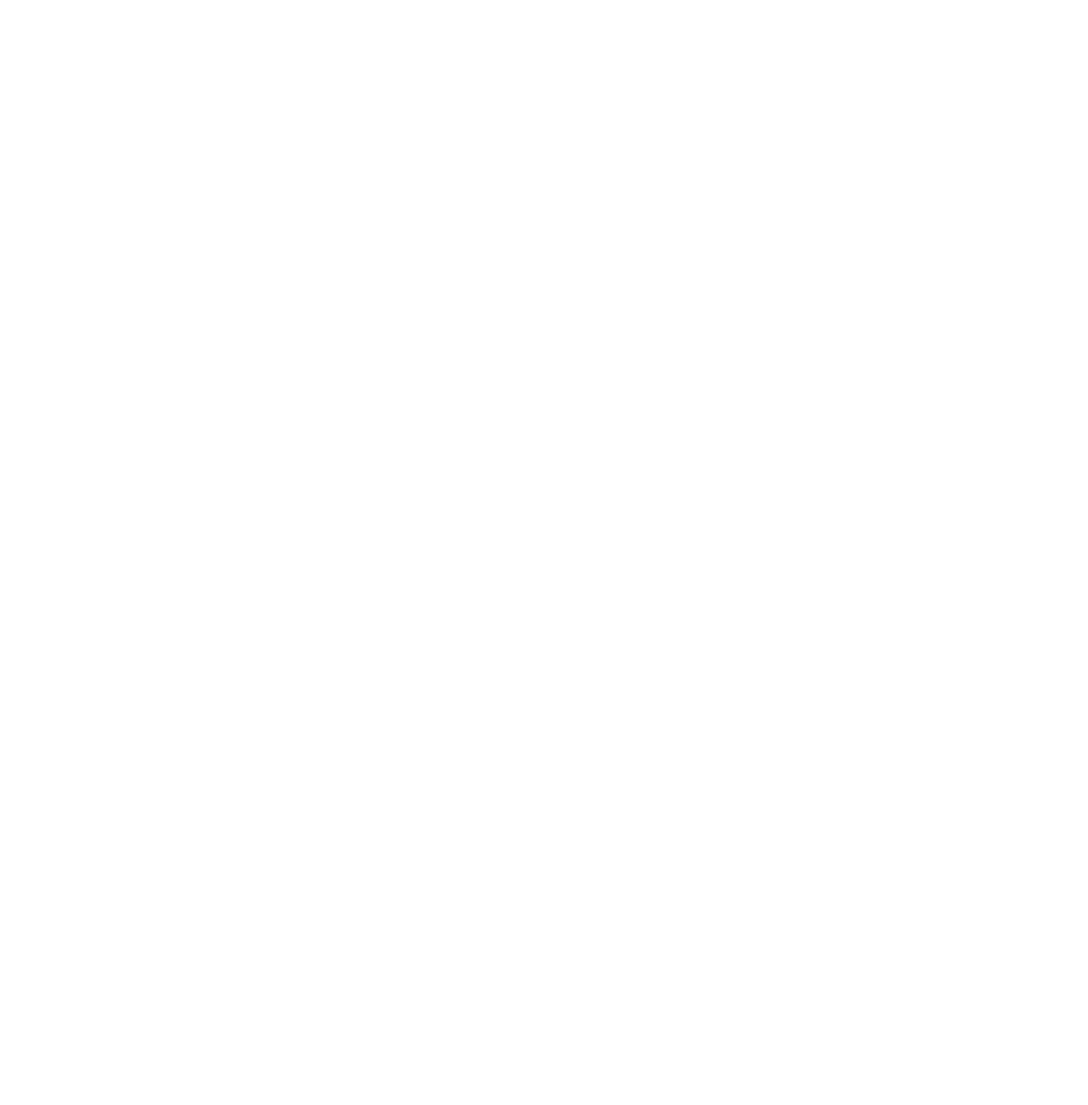
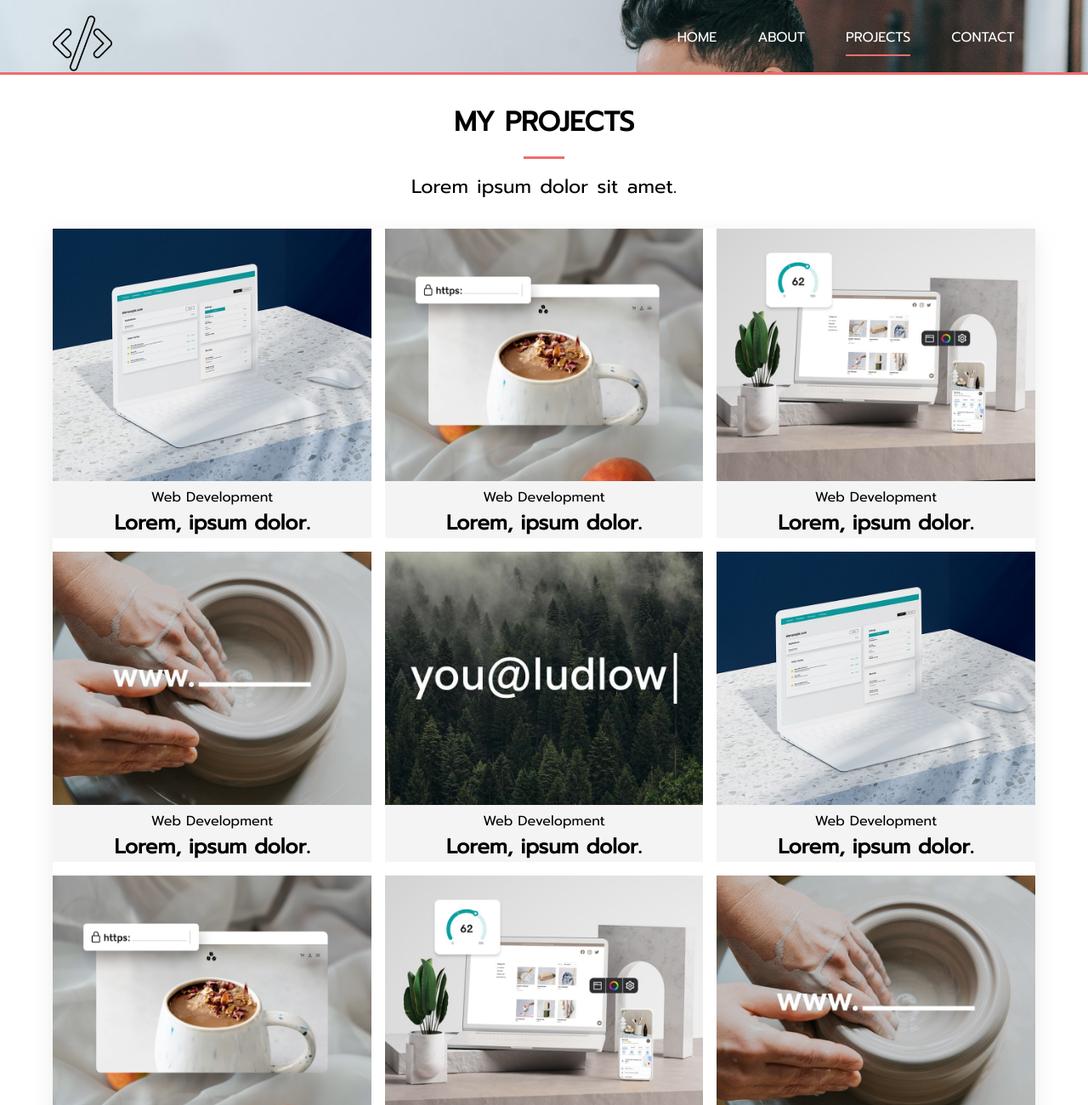
Before and after one commit to kdrzclk/Freelancer--sass-project, a plain HTML site: page projects.html in a window 1280 px wide. Shown: the top 1300 px of the page at 85% size. Before the commit the page ends 800 px from the top, so only its background shows below. Drawn offline with nearby package versions, Linux system fonts and the light colour scheme; a web font is replaced by a local one.

Commit message:
projects kısmı tamamlandı

```diff
--- a/_header.scss
+++ b/_header.scss
@@ -14,6 +14,14 @@
 
   &__items {
     display: flex;
+
+    .active {
+      border-bottom: 2px solid $primary-color;
+
+      &:hover {
+        border-bottom: 2px solid $primary-color;
+      }
+    }
 
     li {
       padding: 1rem 1.5rem;
--- a/_projects.scss
+++ b/_projects.scss
@@ -0,0 +1,30 @@
+.items {
+  display: grid;
+  grid-template-columns: repeat(3, 1fr);
+  gap: 1rem;
+  box-shadow: rgba(149, 154, 145, 0.2) 0px 8px 24px;
+
+  .item {
+    background-color: $light-color;
+    position: relative;
+    overflow: hidden;
+
+    &::after {
+      content: "";
+      position: absolute;
+      display: block;
+      background-color: $primary-color;
+      opacity: 0.8;
+      top: 0;
+      left: 0;
+      width: 100%;
+      height: 100%;
+      transform: translateX(-120%) translateY(-120%) rotate(45deg);
+      transition: transform 3s cubic-bezier(0.175, 0.885, 0.32, 1.275);
+    }
+
+    &:hover::after {
+      transform: scale(2) translateX(-20%) translateY(-20%) rotate(45deg);
+    }
+  }
+}
--- a/projects.html
+++ b/projects.html
@@ -0,0 +1,187 @@
+<!DOCTYPE html>
+<html lang="tr">
+  <head>
+    <meta charset="UTF-8" />
+    <meta http-equiv="X-UA-Compatible" content="IE=edge" />
+    <meta name="viewport" content="width=device-width, initial-scale=1.0" />
+    <link
+      href="https://fonts.googleapis.com/css2?family=Bowlby+One+SC&family=Indie+Flower&family=Lato:wght@300&family=Prompt&family=Rubik+Beastly&display=swap"
+      rel="stylesheet"
+    />
+    <link
+      rel="stylesheet"
+      href="https://cdnjs.cloudflare.com/ajax/libs/font-awesome/6.0.0/css/all.min.css"
+      integrity="sha512-9usAa10IRO0HhonpyAIVpjrylPvoDwiPUiKdWk5t3PyolY1cOd4DSE0Ga+ri4AuTroPR5aQvXU9xC6qOPnzFeg=="
+      crossorigin="anonymous"
+      referrerpolicy="no-referrer"
+    />
+    <link
+      rel="stylesheet"
+      href="https://cdnjs.cloudflare.com/ajax/libs/animate.css/4.1.1/animate.min.css"
+    />
+    <link rel="stylesheet" href="owlcarousel/owl.carousel.min.css" />
+    <link rel="stylesheet" href="owlcarousel/owl.theme.default.min.css" />
+    <link rel="stylesheet" href="style.css" />
+    <title>Projects</title>
+  </head>
+  <body>
+    <!-- header -->
+
+    <header id="header__inner">
+      <div class="container">
+        <nav class="main-nav">
+          <img src="./images/logo.png" alt="logo" class="main-nav__logo" />
+          <ul class="main-nav__items">
+            <li><a href="index.html">Home</a></li>
+            <li><a href="about.html">About</a></li>
+            <li><a href="projects.html" class="active">Projects</a></li>
+            <li><a href="contact.html">Contact</a></li>
+          </ul>
+        </nav>
+      </div>
+    </header>
+
+    <section id="projects" class="text-center py-2">
+      <div class="container">
+        <h2 class="section-title">My Projects</h2>
+        <div class="border-bottom"></div>
+        <div class="lead">Lorem ipsum dolor sit amet.</div>
+
+        <div class="items">
+          <div class="item">
+            <div class="item__image">
+              <a href="#">
+                <img src="./images/work-1.jpeg" alt="" />
+              </a>
+            </div>
+            <div class="item__text">
+              <div class="item__text__wrap">
+                <p class="item__text__category">Web Development</p>
+                <h2 class="item__text__title">Lorem, ipsum dolor.</h2>
+              </div>
+            </div>
+          </div>
+          <div class="item">
+            <div class="item__image">
+              <a href="#">
+                <img src="./images/work-2.jpeg" alt="" />
+              </a>
+            </div>
+            <div class="item__text">
+              <div class="item__text__wrap">
+                <p class="item__text__category">Web Development</p>
+                <h2 class="item__text__title">Lorem, ipsum dolor.</h2>
+              </div>
+            </div>
+          </div>
+          <div class="item">
+            <div class="item__image">
+              <a href="#">
+                <img src="./images/work-3.jpeg" alt="" />
+              </a>
+            </div>
+            <div class="item__text">
+              <div class="item__text__wrap">
+                <p class="item__text__category">Web Development</p>
+                <h2 class="item__text__title">Lorem, ipsum dolor.</h2>
+              </div>
+            </div>
+          </div>
+          <div class="item">
+            <div class="item__image">
+              <a href="#">
+                <img src="./images/work-4.jpeg" alt="" />
+              </a>
+            </div>
+            <div class="item__text">
+              <div class="item__text__wrap">
+                <p class="item__text__category">Web Development</p>
+                <h2 class="item__text__title">Lorem, ipsum dolor.</h2>
+              </div>
+            </div>
+          </div>
+          <div class="item">
+            <div class="item__image">
+              <a href="#">
+                <img src="./images/work-5.jpeg" alt="" />
+              </a>
+            </div>
+            <div class="item__text">
+              <div class="item__text__wrap">
+                <p class="item__text__category">Web Development</p>
+                <h2 class="item__text__title">Lorem, ipsum dolor.</h2>
+              </div>
+            </div>
+          </div>
+          <div class="item">
+            <div class="item__image">
+              <a href="#">
+                <img src="./images/work-1.jpeg" alt="" />
+              </a>
+            </div>
+            <div class="item__text">
+              <div class="item__text__wrap">
+                <p class="item__text__category">Web Development</p>
+                <h2 class="item__text__title">Lorem, ipsum dolor.</h2>
+              </div>
+            </div>
+          </div>
+          <div class="item">
+            <div class="item__image">
+              <a href="#">
+                <img src="./images/work-2.jpeg" alt="" />
+              </a>
+            </div>
+            <div class="item__text">
+              <div class="item__text__wrap">
+                <p class="item__text__category">Web Development</p>
+                <h2 class="item__text__title">Lorem, ipsum dolor.</h2>
+              </div>
+            </div>
+          </div>
+          <div class="item">
+            <div class="item__image">
+              <a href="#">
+                <img src="./images/work-3.jpeg" alt="" />
+              </a>
+            </div>
+            <div class="item__text">
+              <div class="item__text__wrap">
+                <p class="item__text__category">Web Development</p>
+                <h2 class="item__text__title">Lorem, ipsum dolor.</h2>
+              </div>
+            </div>
+          </div>
+          <div class="item">
+            <div class="item__image">
+              <a href="#">
+                <img src="./images/work-4.jpeg" alt="" />
+              </a>
+            </div>
+            <div class="item__text">
+              <div class="item__text__wrap">
+                <p class="item__text__category">Web Development</p>
+                <h2 class="item__text__title">Lorem, ipsum dolor.</h2>
+              </div>
+            </div>
+          </div>
+        </div>
+      </div>
+    </section>
+
+    <footer id="main-footer">
+      <div class="footer-content container">
+        <p>Copyright &copy; 2025. All Rights Reserved</p>
+
+        <div class="social">
+          <i class="fab fa-facebook"></i>
+          <i class="fab fa-twitter"></i>
+          <i class="fab fa-instagram"></i>
+          <i class="fab fa-youtube"></i>
+        </div>
+      </div>
+    </footer>
+
+    <script src="./js/jquery.min.js"></script>
+  </body>
+</html>
```
Also changed, not shown: style.css, 1 other file.
